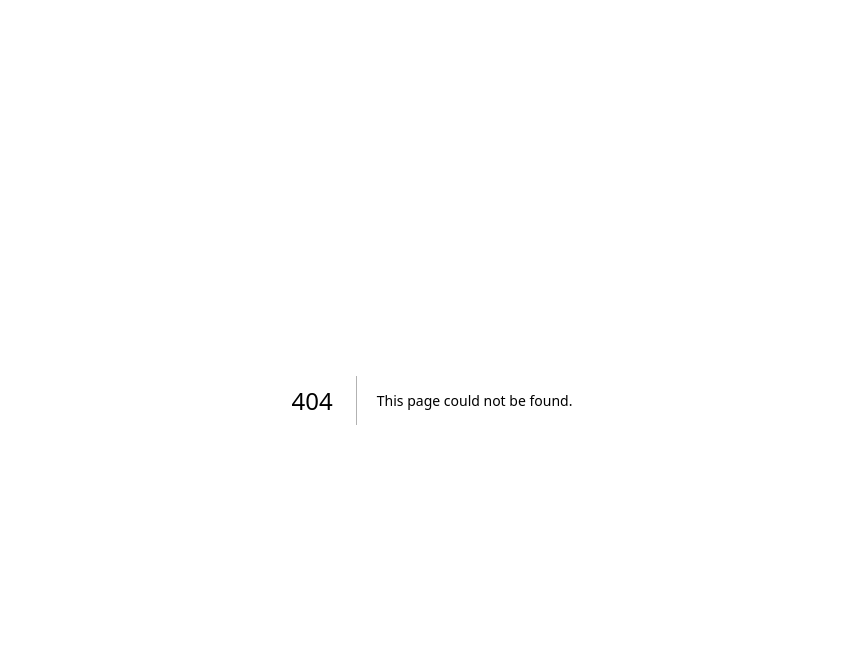
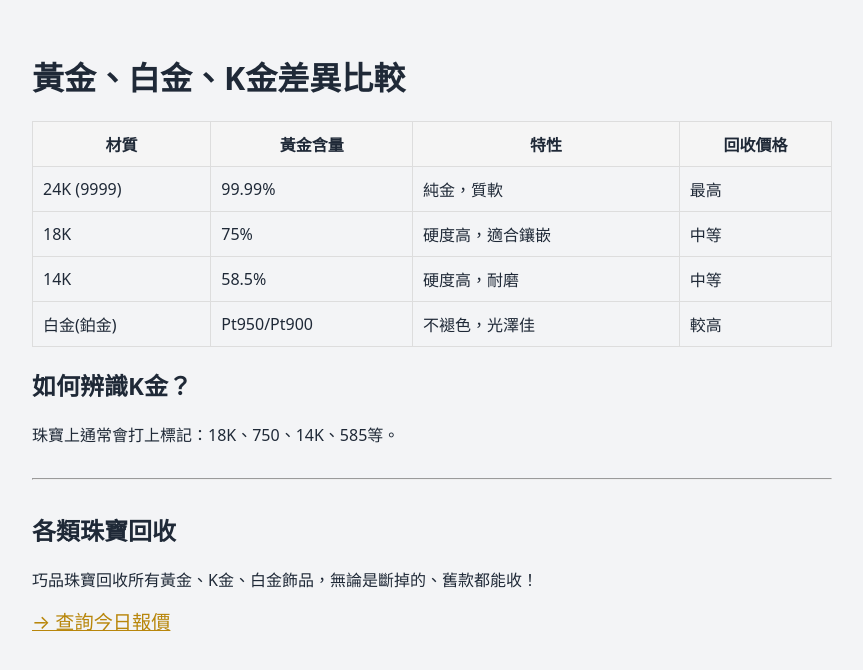
Before and after one commit to TAIPEISAXONHUANG/gold-web-v2, a Next.js app in the folder my-gold-price/: page /blog/gold-vs-platinum in a window 1280 px wide. Before the commit this address had no page. Shown: the top 670 px of the page, without its empty margins (208-1071 px from the left). Built offline with nearby package versions, Linux system fonts and the light colour scheme.

Commit message:
Add files via upload

```diff
--- /dev/null
+++ b/my-gold-price/app/blog/gold-vs-platinum/page.tsx
@@ -0,0 +1,63 @@
+import { Metadata } from 'next';
+
+export const metadata: Metadata = {
+  title: '黃金、白金、K金有何不同？一篇搞懂',
+  description: '黃金、白金、K金到底差在哪？回收價格怎麼算？完整比較讓你一目了然！',
+  keywords: '黃金vs白金,K金是什麼,珠寶材質比較',
+};
+
+export default function Page() {
+  return (
+    <main style={{ padding: '2rem', maxWidth: '800px', margin: '0 auto' }}>
+      <h1>黃金、白金、K金差異比較</h1>
+
+      <table style={{ width: '100%', borderCollapse: 'collapse', margin: '1rem 0' }}>
+        <thead>
+          <tr style={{ background: '#f5f5f5' }}>
+            <th style={{ padding: '10px', border: '1px solid #ddd' }}>材質</th>
+            <th style={{ padding: '10px', border: '1px solid #ddd' }}>黃金含量</th>
+            <th style={{ padding: '10px', border: '1px solid #ddd' }}>特性</th>
+            <th style={{ padding: '10px', border: '1px solid #ddd' }}>回收價格</th>
+          </tr>
+        </thead>
+        <tbody>
+          <tr>
+            <td style={{ padding: '10px', border: '1px solid #ddd' }}>24K (9999)</td>
+            <td style={{ padding: '10px', border: '1px solid #ddd' }}>99.99%</td>
+            <td style={{ padding: '10px', border: '1px solid #ddd' }}>純金，質軟</td>
+            <td style={{ padding: '10px', border: '1px solid #ddd' }}>最高</td>
+          </tr>
+          <tr>
+            <td style={{ padding: '10px', border: '1px solid #ddd' }}>18K</td>
+            <td style={{ padding: '10px', border: '1px solid #ddd' }}>75%</td>
+            <td style={{ padding: '10px', border: '1px solid #ddd' }}>硬度高，適合鑲嵌</td>
+            <td style={{ padding: '10px', border: '1px solid #ddd' }}>中等</td>
+          </tr>
+          <tr>
+            <td style={{ padding: '10px', border: '1px solid #ddd' }}>14K</td>
+            <td style={{ padding: '10px', border: '1px solid #ddd' }}>58.5%</td>
+            <td style={{ padding: '10px', border: '1px solid #ddd' }}>硬度高，耐磨</td>
+            <td style={{ padding: '10px', border: '1px solid #ddd' }}>中等</td>
+          </tr>
+          <tr>
+            <td style={{ padding: '10px', border: '1px solid #ddd' }}>白金(鉑金)</td>
+            <td style={{ padding: '10px', border: '1px solid #ddd' }}>Pt950/Pt900</td>
+            <td style={{ padding: '10px', border: '1px solid #ddd' }}>不褪色，光澤佳</td>
+            <td style={{ padding: '10px', border: '1px solid #ddd' }}>較高</td>
+          </tr>
+        </tbody>
+      </table>
+
+      <h2>如何辨識K金？</h2>
+      <p>珠寶上通常會打上標記：18K、750、14K、585等。</p>
+
+      <hr style={{ margin: '2rem 0' }} />
+
+      <h2>各類珠寶回收</h2>
+      <p>巧品珠寶回收所有黃金、K金、白金飾品，無論是斷掉的、舊款都能收！</p>
+      <a href="/my-gold-price" style={{ color: '#B8860B', fontSize: '1.2rem' }}>
+        → 查詢今日報價
+      </a>
+    </main>
+  );
+}
```
Also changed, not shown: my-gold-price/app/blog/factors-affecting-gold-price/page.tsx (added, +41 -0 lines), my-gold-price/app/blog/gold-price-forecast-2026/page.tsx (added, +49 -0 lines), my-gold-price/app/blog/karat-gold-recovery/page.tsx (added, +39 -0 lines), my-gold-price/app/blog/sell-gold-tips/page.tsx (added, +38 -0 lines).
